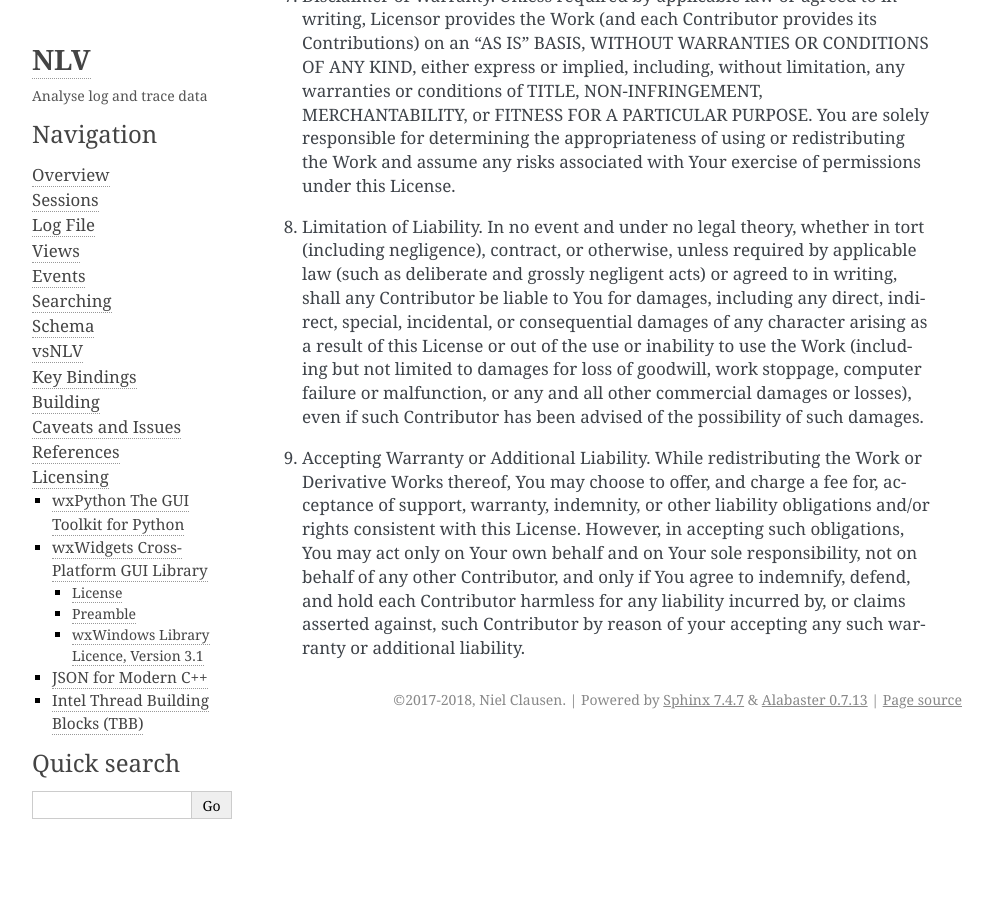
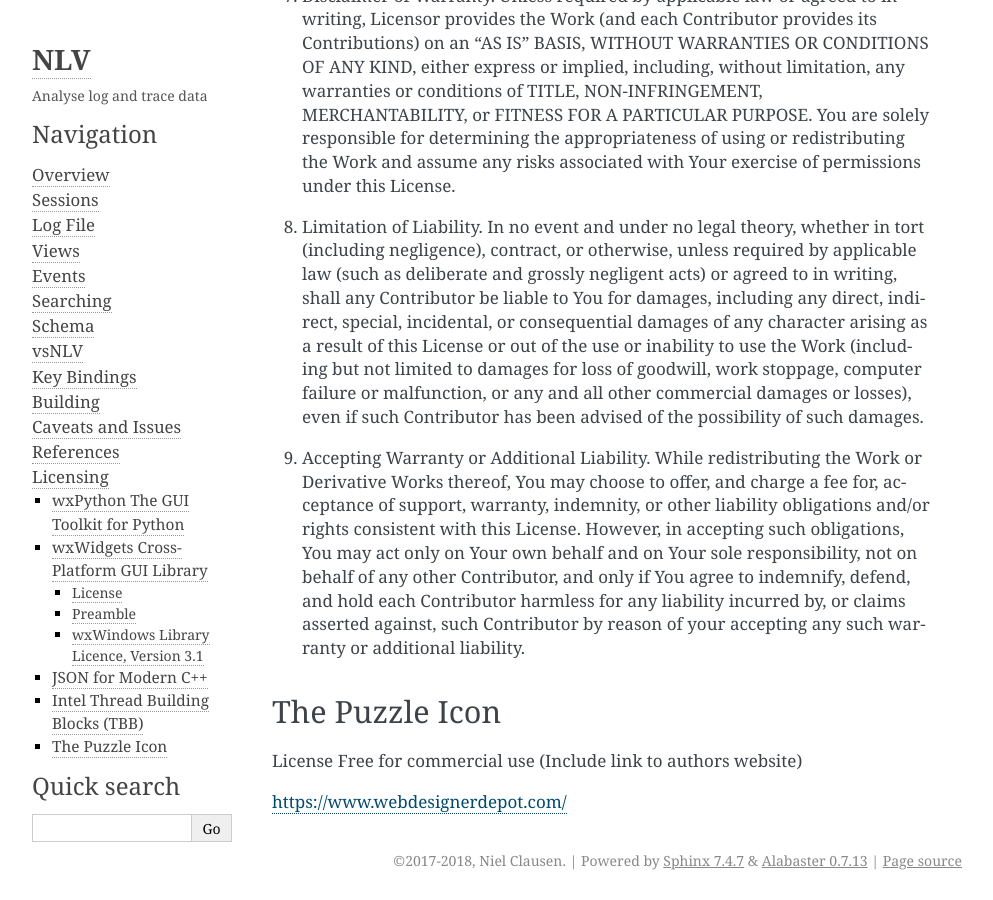
Before and after one commit to nielathome/nlv, a Sphinx documentation site: the page built from Sphinx/licenses.rst, in a window 1280 px wide and 900 px high, scrolled down 6780 px. Shown: the whole window, without its empty margins (148-1141 px from the left). Built offline with Sphinx 7.4.7, drawn with Linux system fonts in a browser that asks for light colours.

Commit message:
Add attribution for the puzzle icon.

```diff
--- a/Sphinx/licenses.rst
+++ b/Sphinx/licenses.rst
@@ -371,3 +371,10 @@ TERMS AND CONDITIONS FOR USE, REPRODUCTION, AND DISTRIBUTION
    defend, and hold each Contributor harmless for any liability
    incurred by, or claims asserted against, such Contributor by reason
    of your accepting any such warranty or additional liability.
+
+The Puzzle Icon
+---------------
+
+License Free for commercial use (Include link to authors website)
+
+https://www.webdesignerdepot.com/
```
